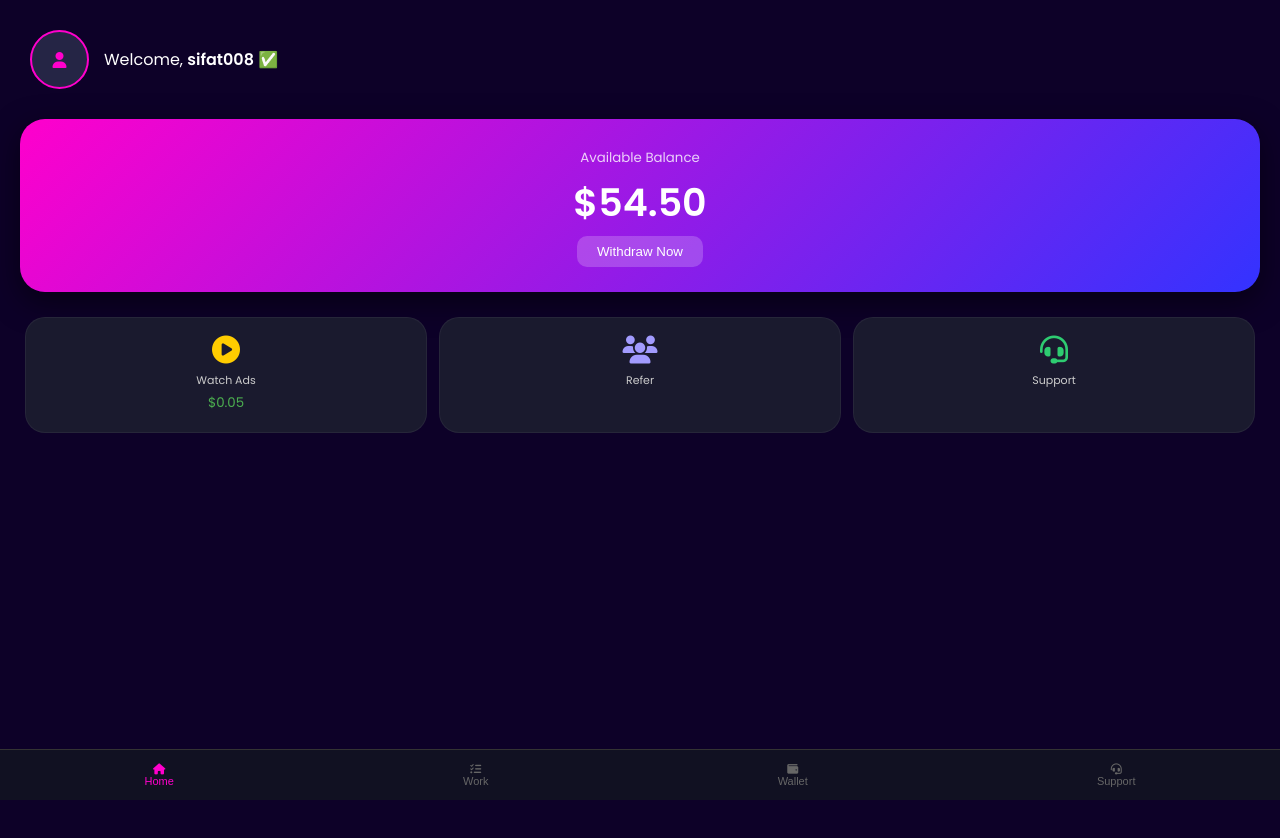
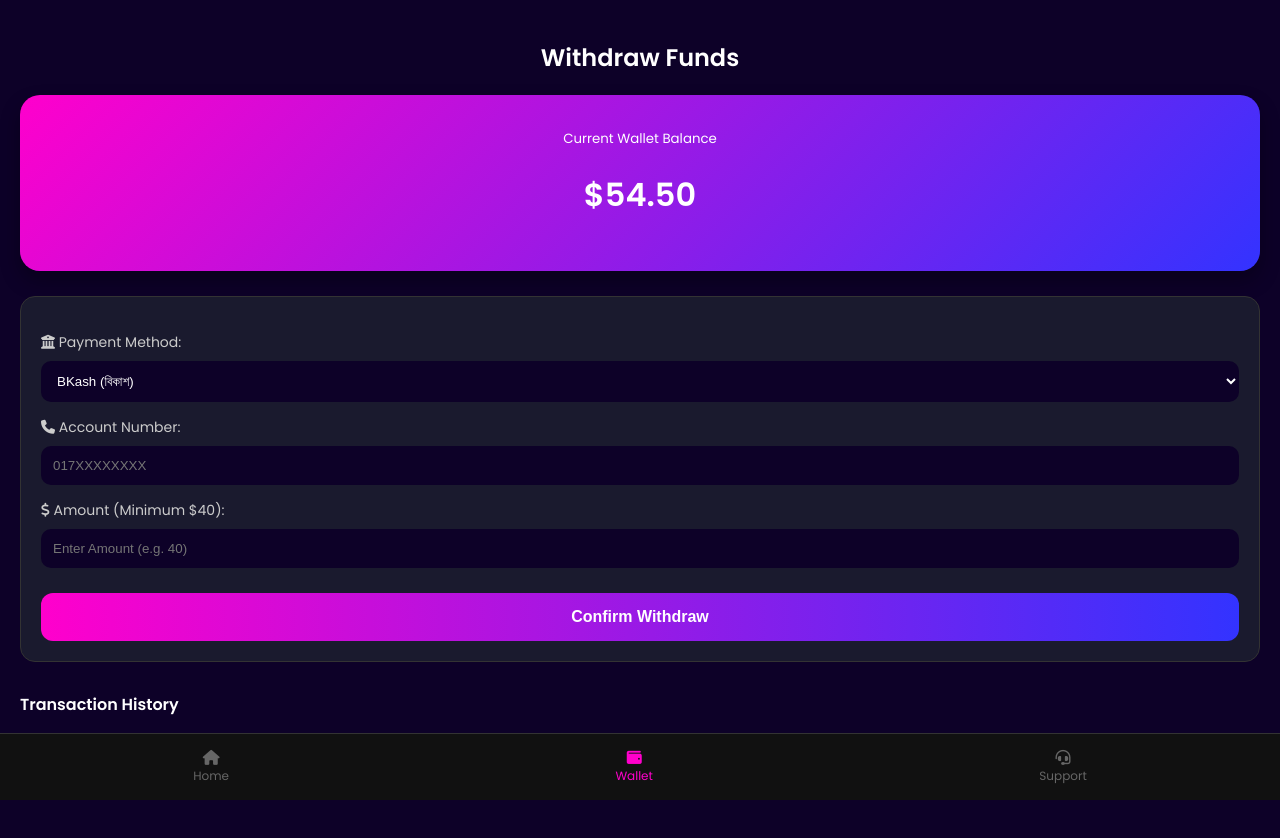
Before and after one commit to mdsifatmr37-art/sifat-earning-bot, a plain HTML site: page index.html in a window 1280 px wide. Before the commit the page ends 800 px from the top, so only its background shows below. Drawn offline with Linux system fonts and the light colour scheme.

Commit message:
Update index.html

```diff
--- a/index.html
+++ b/index.html
@@ -7,190 +7,207 @@
     <link rel="stylesheet" href="https://cdnjs.cloudflare.com/ajax/libs/font-awesome/6.4.0/css/all.min.css">
     <link href="https://fonts.googleapis.com/css2?family=Poppins:wght@300;400;600&display=swap" rel="stylesheet">
     <style>
-        :root { --primary: #ff00cc; --secondary: #3333ff; --bg: #0d0128; --card: #1a1a2e; }
-        body { font-family: 'Poppins', sans-serif; background: var(--bg); color: white; margin: 0; padding-bottom: 80px; -webkit-tap-highlight-color: transparent; }
-
-        .page { display: none; animation: fadeIn 0.3s; padding: 10px; }
+        :root {
+            --primary: #ff00cc;
+            --secondary: #3333ff;
+            --bg: #0d0128;
+            --card: #1a1a2e;
+        }
+        body {
+            font-family: 'Poppins', sans-serif;
+            background: var(--bg);
+            color: white;
+            margin: 0;
+            padding-bottom: 80px;
+            overflow-x: hidden;
+        }
+        .page { display: none; padding: 20px; animation: fadeIn 0.4s; }
         .active-page { display: block; }
-        @keyframes fadeIn { from { opacity: 0; } to { opacity: 1; } }
-
-        /* User Header */
-        .user-header { padding: 20px; display: flex; align-items: center; gap: 15px; }
-        .avatar { width: 55px; height: 55px; border-radius: 50%; background: #252545; border: 2px solid var(--primary); display: flex; align-items: center; justify-content: center; }
+        @keyframes fadeIn { from { opacity: 0; transform: translateY(10px); } to { opacity: 1; transform: translateY(0); } }
 
         /* Balance Card */
         .balance-card {
             background: linear-gradient(135deg, var(--primary), var(--secondary));
-            margin: 10px; padding: 25px; border-radius: 25px; text-align: center;
-            box-shadow: 0 10px 30px rgba(0,0,0,0.5);
+            padding: 30px;
+            border-radius: 20px;
+            text-align: center;
+            margin-bottom: 25px;
+            box-shadow: 0 10px 20px rgba(0,0,0,0.3);
         }
-        .balance-amount { font-size: 38px; font-weight: bold; margin: 5px 0; }
 
-        /* Work Grid */
-        .work-grid { display: grid; grid-template-columns: repeat(3, 1fr); gap: 12px; padding: 15px; }
-        .grid-item { background: var(--card); padding: 18px 10px; border-radius: 20px; text-align: center; border: 1px solid #ffffff0d; cursor: pointer; }
-        .grid-item i { font-size: 28px; margin-bottom: 8px; display: block; }
-        .grid-item span { font-size: 11px; color: #ccc; display: block; }
+        /* Form Styling */
+        .input-group {
+            background: var(--card);
+            padding: 20px;
+            border-radius: 15px;
+            border: 1px solid #333;
+        }
+        label { display: block; margin-top: 15px; font-size: 14px; color: #ccc; }
+        input, select {
+            width: 100%;
+            padding: 12px;
+            margin-top: 8px;
+            border-radius: 10px;
+            border: none;
+            background: #0d0128;
+            color: white;
+            box-sizing: border-box;
+            outline: none;
+        }
+        .submit-btn {
+            width: 100%;
+            padding: 15px;
+            background: linear-gradient(to right, #ff00cc, #3333ff);
+            border: none;
+            border-radius: 12px;
+            color: white;
+            font-weight: bold;
+            margin-top: 25px;
+            cursor: pointer;
+            font-size: 16px;
+        }
 
-        /* List Items (Support & History) */
-        .list-item { background: var(--card); margin: 10px 0; padding: 15px; border-radius: 15px; display: flex; align-items: center; justify-content: space-between; border: 1px solid #ffffff0d; }
+        /* Navigation Bar */
+        .nav-bar {
+            position: fixed;
+            bottom: 0;
+            width: 100%;
+            background: #111;
+            display: flex;
+            justify-content: space-around;
+            padding: 15px 0;
+            border-top: 1px solid #333;
+        }
+        .nav-link {
+            color: #666;
+            font-size: 12px;
+            text-align: center;
+            cursor: pointer;
+            text-decoration: none;
+        }
+        .nav-link.active { color: var(--primary); }
 
-        /* Inputs for Withdraw */
-        .input-group { background: var(--card); padding: 20px; border-radius: 20px; margin-top: 15px; }
-        input, select { width: 92%; padding: 12px; margin-top: 10px; border-radius: 10px; border: none; background: #0d0128; color: white; outline: none; }
-        .submit-btn { width: 100%; padding: 15px; background: var(--primary); border: none; border-radius: 12px; color: white; font-weight: bold; margin-top: 20px; cursor: pointer; }
-
-        /* Navigation */
-        .nav-bar { position: fixed; bottom: 0; width: 100%; background: #111122; display: flex; justify-content: space-around; padding: 12px 0; border-top: 1px solid #333; z-index: 100; }
-        .nav-link { color: #666; text-decoration: none; font-size: 11px; text-align: center; background: none; border: none; }
-        .nav-link.active { color: var(--primary); }
+        /* History Items */
+        .history-item {
+            background: var(--card);
+            padding: 15px;
+            border-radius: 12px;
+            margin-top: 10px;
+            border-left: 4px solid #ffcc00;
+            display: flex;
+            justify-content: space-between;
+            align-items: center;
+        }
     </style>
 </head>
 <body>
 
-    <div id="home" class="page active-page">
-        <div class="user-header">
-            <div class="avatar"><i class="fas fa-user" style="color: var(--primary);"></i></div>
-            <div>Welcome, <b>sifat008</b> ✅</div>
+    <div id="wallet" class="page active-page">
+        <h2 style="text-align:center;">Withdraw Funds</h2>
+
+        <div class="balance-card">
+            <small>Current Wallet Balance</small>
+            <h1 id="mainBal">$54.50</h1>
         </div>
-        <div class="balance-card">
-            <small style="opacity:0.8;">Available Balance</small>
-            <div class="balance-amount">$<span id="mainBalance">54.50</span></div>
-            <button onclick="showPage('wallet')" style="background:rgba(255,255,255,0.2); border:none; color:white; padding:8px 20px; border-radius:10px; cursor:pointer;">Withdraw Now</button>
-        </div>
-        <div class="work-grid">
-            <div class="grid-item" onclick="showRewardAd()">
-                <i class="fas fa-play-circle" style="color: #ffcc00;"></i>
-                <span>Watch Ads</span>
-                <small style="color:#4caf50;">$0.05</small>
-            </div>
-            <div class="grid-item" onclick="showPage('refer')">
-                <i class="fas fa-users" style="color: #a29bfe;"></i>
-                <span>Refer</span>
-            </div>
-            <div class="grid-item" onclick="showPage('support')">
-                <i class="fas fa-headset" style="color: #2ecc71;"></i>
-                <span>Support</span>
-            </div>
-        </div>
-    </div>
 
-    <div id="wallet" class="page">
-        <h3 style="text-align:center;">Withdraw Section</h3>
         <div class="input-group">
-            <label>Select Method:</label>
+            <label><i class="fas fa-university"></i> Payment Method:</label>
             <select id="method">
                 <option value="BKash">BKash (বিকাশ)</option>
                 <option value="Nagad">Nagad (নগদ)</option>
             </select>
-            <label style="display:block; margin-top:15px;">Number:</label>
+
+            <label><i class="fas fa-phone"></i> Account Number:</label>
             <input type="number" id="accountNumber" placeholder="017XXXXXXXX">
-            <label style="display:block; margin-top:15px;">Amount (Min $40):</label>
-            <input type="number" id="withdrawAmount" placeholder="Enter Dollar">
-            <button class="submit-btn" onclick="processWithdraw()">Submit Withdraw</button>
+
+            <label><i class="fas fa-dollar-sign"></i> Amount (Minimum $40):</label>
+            <input type="number" id="withdrawAmount" placeholder="Enter Amount (e.g. 40)">
+
+            <button class="submit-btn" onclick="sendWithdrawRequest()">Confirm Withdraw</button>
         </div>
-        <h4 style="margin-top:20px;">Payment History</h4>
+
+        <h4 style="margin-top:30px;">Transaction History</h4>
         <div id="paymentHistory">
-            <div class="list-item" id="noHistory"><span>No history yet</span></div>
-        </div>
-    </div>
-
-    <div id="refer" class="page">
-        <h3 style="text-align:center;">Invite Friends</h3>
-        <div style="background:var(--card); padding:30px; border-radius:20px; border:1px dashed var(--primary); text-align:center;">
-            <i class="fas fa-gift" style="font-size:50px; color:var(--primary);"></i>
-            <h2>Earn $3 Per Refer</h2>
-            <div style="background:#0d0128; padding:15px; border-radius:10px; margin:20px 0;">
-                <b id="promoCode" style="font-size:22px; color:var(--primary);">SIFAT_MR_786</b>
-            </div>
-            <button onclick="copyCode()" class="submit-btn">Copy Promo Code</button>
-        </div>
-    </div>
-
-    <div id="support" class="page">
-        <h3 style="text-align:center;">Contact Admin</h3>
-        <div class="list-item" onclick="window.open('https://t.me/Tech910erning')">
-            <div><i class="fab fa-telegram" style="color:#0088cc;"></i> Support Channel</div>
-            <i class="fas fa-chevron-right"></i>
-        </div>
-        <div class="list-item" onclick="window.open('https://www.youtube.com/@ItsMeSifatMr')">
-            <div><i class="fab fa-youtube" style="color:#ff0000;"></i> YouTube Subscribe</div>
-            <i class="fas fa-chevron-right"></i>
+            <p id="noHistory" style="color:#666; text-align:center;">No recent transactions.</p>
         </div>
     </div>
 
     <nav class="nav-bar">
-        <button class="nav-link active" onclick="showPage('home', this)"><i class="fas fa-home"></i><br>Home</button>
-        <button class="nav-link" onclick="showPage('home', this)"><i class="fas fa-tasks"></i><br>Work</button>
-        <button class="nav-link" onclick="showPage('wallet', this)"><i class="fas fa-wallet"></i><br>Wallet</button>
-        <button class="nav-link" onclick="showPage('support', this)"><i class="fas fa-headset"></i><br>Support</button>
+        <div class="nav-link" onclick="location.reload()"><i class="fas fa-home fa-lg"></i><br>Home</div>
+        <div class="nav-link active"><i class="fas fa-wallet fa-lg"></i><br>Wallet</div>
+        <div class="nav-link" onclick="alert('Support: @Tech910erning')"><i class="fas fa-headset fa-lg"></i><br>Support</div>
     </nav>
 
     <script>
-        let balance = parseFloat(localStorage.getItem('userBalance')) || 54.50;
-        document.getElementById('mainBalance').innerText = balance.toFixed(2);
+        // --- আপনার টেলিগ্রাম সেটিংস ---
+        const botToken = "8731805358:AAG_JnStDiGKdzAOk6novNkdKz67yTECcnw"; // আপনার নতুন বটের টোকেন
+        const chatId = "@Tech910erning"; // আপনার চ্যানেলের ইউজারনেম
+        let balance = 54.50; // ডামি ব্যালেন্স
 
-        function showPage(id, el) {
-            document.querySelectorAll('.page').forEach(p => p.classList.remove('active-page'));
-            document.getElementById(id).classList.add('active-page');
-            if(el) {
-                document.querySelectorAll('.nav-link').forEach(n => n.classList.remove('active'));
-                el.classList.add('active');
-            }
-        }
+        function sendWithdrawRequest() {
+            const method = document.getElementById('method').value;
+            const number = document.getElementById('accountNumber').value;
+            const amount = parseFloat(document.getElementById('withdrawAmount').value);
 
-        function showRewardAd() {
-            // Monetag Ad ID: 10979048
-            window.open("https://prmnode.com/pfe/current/tag.min.js?z=10979048", "_blank");
-            setTimeout(() => {
-                balance += 0.05;
-                updateBalance();
-                alert("অ্যাড সফলভাবে দেখেছেন! $0.05 আপনার ব্যালেন্সে যোগ হয়েছে।");
-            }, 4000);
-        }
-
-        function processWithdraw() {
-            const num = document.getElementById('accountNumber').value;
-            const amt = parseFloat(document.getElementById('withdrawAmount').value);
-            const method = document.getElementById('method').value;
-
-            if (amt < 40) {
-                alert("দুঃখিত! ৪০ ডলারের নিচে উইথড্র দেওয়া সম্ভব নয়।");
+            // ১. ভ্যালিডেশন চেক
+            if (isNaN(amount) || amount < 40) {
+                alert("দুঃখিত! সর্বনিম্ন ৪০ ডলার উইথড্র দিতে হবে।");
                 return;
             }
-            if (amt > balance) {
-                alert("আপনার পর্যাপ্ত ব্যালেন্স নেই।");
+            if (amount > balance) {
+                alert("আপনার একাউন্টে পর্যাপ্ত ব্যালেন্স নেই।");
                 return;
             }
-            if (num.length < 10) {
-                alert("সঠিক নাম্বার দিন।");
+            if (number.length < 11) {
+                alert("অনুগ্রহ করে একটি সঠিক বিকাশ বা নগদ নাম্বার দিন।");
                 return;
             }
 
-            alert("আপনার উইথড্রো টি কনফার্ম হয়েছে এবং পেন্ডিং এ আছে। ২৪ ঘন্টা অথবা ৪৮ ঘন্টার মধ্যে আপনি আপনার পেমেন্ট পেয়ে যাবেন।");
+            // ২. টেলিগ্রাম নোটিফিকেশন মেসেজ তৈরি
+            const message = `🚀 *NEW WITHDRAW REQUEST*\n\n` +
+                            `👤 User ID: sifat008\n` +
+                            `💰 Amount: $${amount}\n` +
+                            `💳 Method: ${method}\n` +
+                            `📱 Number: ${number}\n` +
+                            `📅 Date: ${new Date().toLocaleString()}\n\n` +
+                            `✅ *Status: Pending*`;
 
-            balance -= amt;
-            updateBalance();
+            // ৩. টেলিগ্রাম এ মেসেজ পাঠানো (API Call)
+            const url = `https://api.telegram.org/bot${botToken}/sendMessage?chat_id=${chatId}&text=${encodeURIComponent(message)}&parse_mode=Markdown`;
 
-            // Add to history
-            const hist = document.getElementById('paymentHistory');
-            document.getElementById('noHistory').style.display = 'none';
-            const item = `<div class="list-item" style="border-left:4px solid #ffcc00;">
-                <div><b>$${amt} (${method})</b><br><small>To: ${num}</small></div>
-                <b style="color:#ffcc00;">Pending</b>
-            </div>`;
-            hist.innerHTML = item + hist.innerHTML;
+            fetch(url).then(response => {
+                if (response.ok) {
+                    alert("আপনার উইথড্রো রিকোয়েস্টটি সফলভাবে সাবমিট হয়েছে। আগামী ২৪ থেকে ৪৮ ঘণ্টার মধ্যে পেমেন্ট পেয়ে যাবেন।");
+
+                    // ব্যালেন্স আপডেট
+                    balance -= amount;
+                    document.getElementById('mainBal').innerText = `$${balance.toFixed(2)}`;
+
+                    // হিস্ট্রি আপডেট
+                    addHistory(amount, method, number);
+                } else {
+                    alert("এরর: বটটি আপনার চ্যানেলে অ্যাডমিন আছে কিনা চেক করুন।");
+                }
+            }).catch(err => {
+                alert("ইন্টারনেট কানেকশন চেক করুন।");
+            });
         }
 
-        function updateBalance() {
-            document.getElementById('mainBalance').innerText = balance.toFixed(2);
-            localStorage.setItem('userBalance', balance);
-        }
-
-        function copyCode() {
-            navigator.clipboard.writeText("SIFAT_MR_786");
-            alert("Code Copied!");
+        function addHistory(amt, meth, num) {
+            const historyDiv = document.getElementById('paymentHistory');
+            document.getElementById('noHistory').style.display = 'none';
+            const item = `
+                <div class="history-item">
+                    <div>
+                        <strong>$${amt.toFixed(2)} (${meth})</strong><br>
+                        <small style="color:#aaa;">Target: ${num}</small>
+                    </div>
+                    <span style="color:#ffcc00; font-weight:bold;">Pending</span>
+                </div>
+            `;
+            historyDiv.innerHTML = item + historyDiv.innerHTML;
         }
     </script>
+
 </body>
 </html>
```
